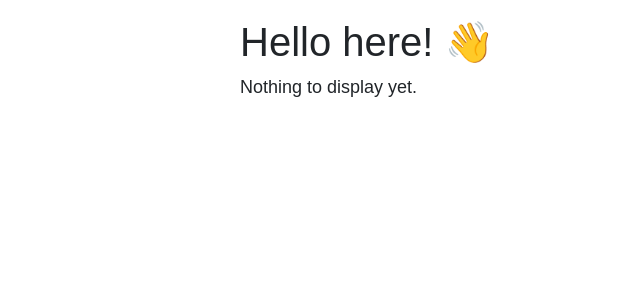
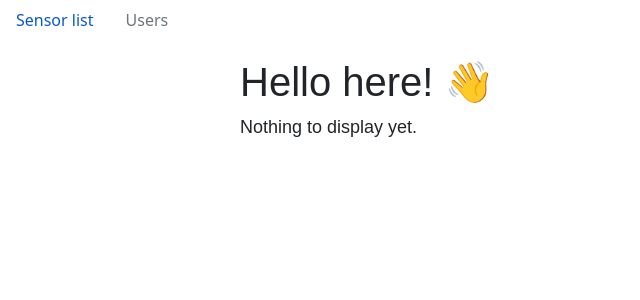
Before and after one commit to LoicEsk/sensorsLogger, a Symfony app: template templates/home/index.html.twig in a window 1280 px wide. Shown: the top 300 px of the page, without its empty margins (0-640 px from the left). Run offline with Twig, Linux system fonts and the light colour scheme; the template is opened without the code that fills it, so the values that code supplies are empty; some libraries are stand-ins or nearby versions.

Commit message:
accès securisé par compte utilisateur

```diff
--- a/templates/base.html.twig
+++ b/templates/base.html.twig
@@ -17,6 +17,12 @@
     </head>
     <body>
         {% block body %}
+        <header>
+            <nav class="nav">
+                <a class="nav-link" href="{{ path('sensor_index') }}">Sensor list</a>
+                <a class="nav-link disabled" href="#">Users</a>
+            </nav>
+        </header>
         <div class="container">
             {% block content %}
             {% endblock %}
--- a/templates/home/index.html.twig
+++ b/templates/home/index.html.twig
@@ -2,7 +2,7 @@
 
 {% block title %}Hello HomeController!{% endblock %}
 
-{% block body %}
+{% block content %}
 <style>
     .example-wrapper { margin: 1em auto; max-width: 800px; width: 95%; font: 18px/1.5 sans-serif; }
     .example-wrapper code { background: #F5F5F5; padding: 2px 6px; }
--- a/templates/login/index.html.twig
+++ b/templates/login/index.html.twig
@@ -3,7 +3,9 @@
 {% block title %}Hello LoginController!{% endblock %}
 
 
-{% block content %}
+{% block body %}
+    <div class="container">
+        <div class="w-50 m-auto">
             {% if error %}
                 <div>{{ error.messageKey|trans(error.messageData, 'security') }}</div>
             {% endif %}
@@ -23,4 +25,6 @@
 
                 <button type="submit">login</button>
             </form>
+        </div>
+    </div>
 {% endblock %}
```
Also changed, not shown: 2 other files. Lines whose indentation alone changed are shown as unchanged.
